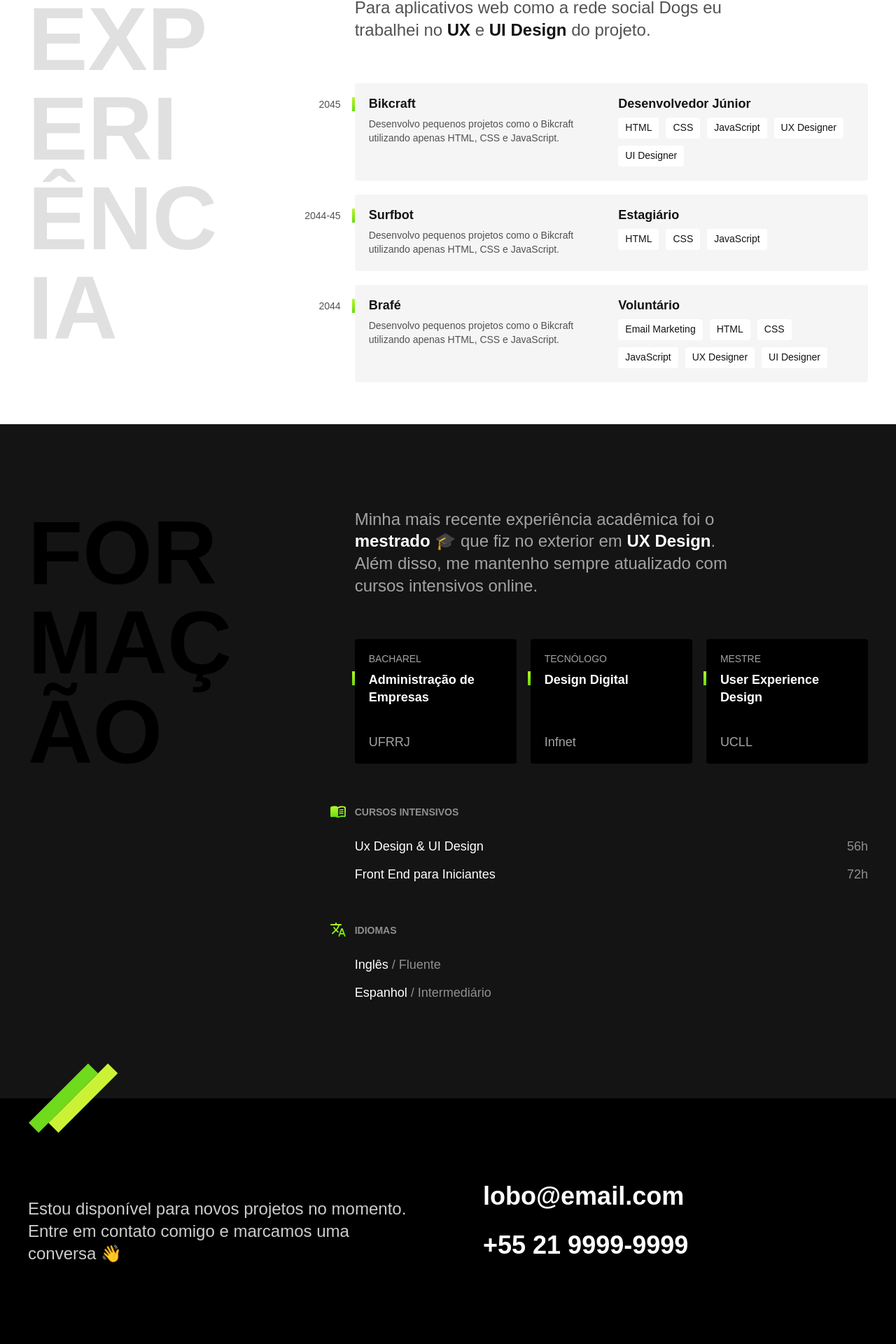
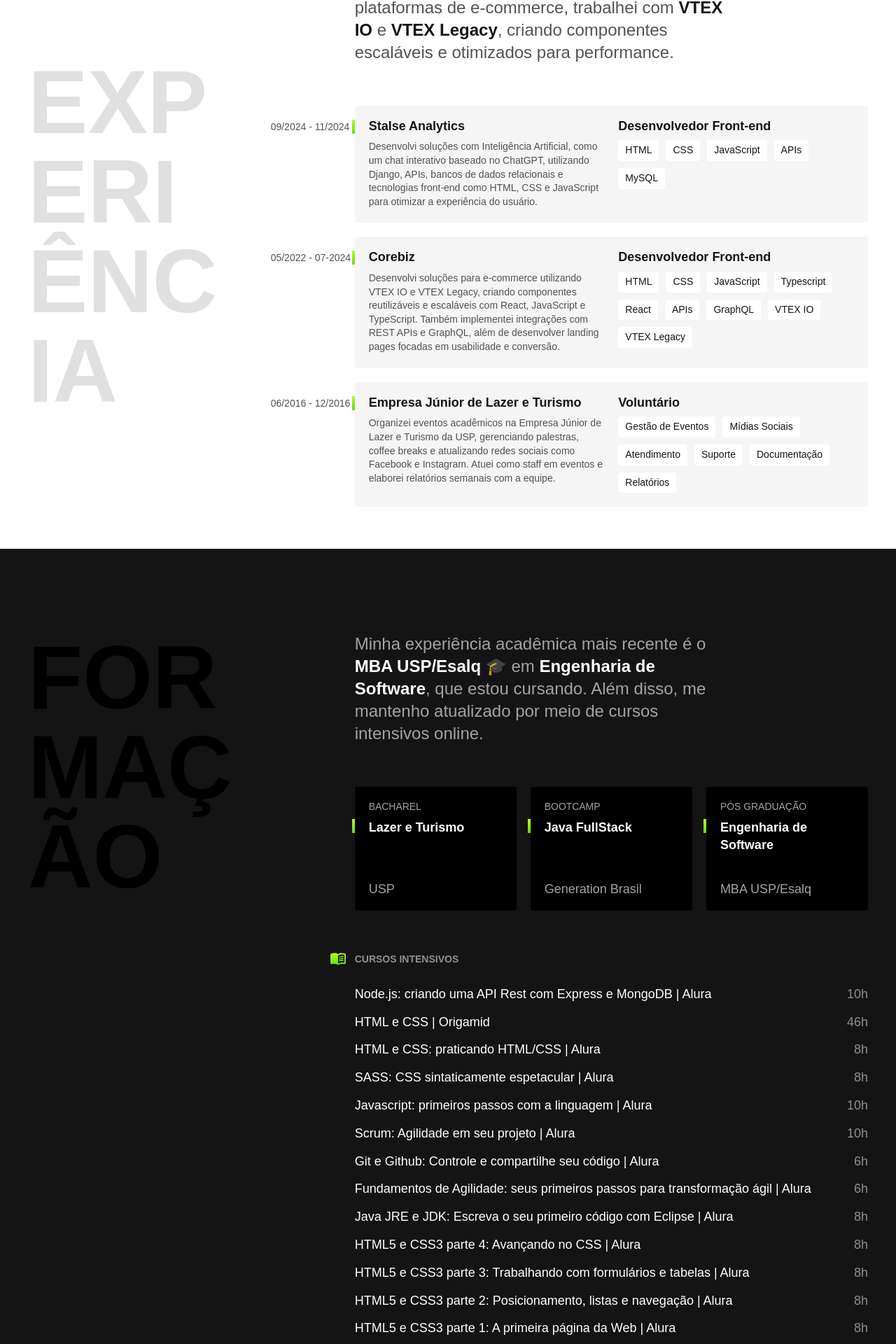
Before and after one commit to pmarsiglia93/portifilio-paulo-francisco-marsiglia, a React (Create React App) app: page / in a window 1280 px wide. Shown: the part 842-2762 px from the top of the page at 70% size. Built offline with nearby package versions, Linux system fonts and the light colour scheme.

Commit message:
ajustes no portifolio

```diff
--- a/src/components/Experiencia/Experiencia.css
+++ b/src/components/Experiencia/Experiencia.css
@@ -42,11 +42,12 @@
 .empresa-ano {
     position: absolute;
     top: 22px;
-    left: -100px;
+    left: -120px;
     color: #525252;
     font-size: 0.875rem;
     width: 80px;
-    text-align: right
+    text-align: right;
+    white-space: nowrap
 }
 
 .empresa-titulo {
--- a/src/components/Experiencia/Experiencia.js
+++ b/src/components/Experiencia/Experiencia.js
@@ -7,46 +7,52 @@
     <section className="container experiencia" id="experiencia" aria-label="Experiência">
       <h2 className="subtitulo">Experiência</h2>
       <div>
-        <p className="experiencia-texto">Desenvolvo pequenos projetos como o Bikcraft utilizando apenas <strong>HTML</strong>, <strong>CSS</strong> e <strong>JavaScript</strong>. Para aplicativos web como a rede social Dogs eu trabalhei no <strong>UX</strong> e <strong>UI Design</strong> do projeto.</p>
+        <p className="experiencia-texto">Desenvolvo interfaces dinâmicas e responsivas utilizando <strong>React</strong>, <strong>JavaScript</strong> e <strong>TypeScript</strong>. Para plataformas de e-commerce, trabalhei com <strong>VTEX IO</strong> e <strong>VTEX Legacy</strong>, criando componentes escaláveis e otimizados para performance.</p>
 
         <div className="empresa">
-          <span className="empresa-ano">2045</span>
-          <h3 className="empresa-titulo">Bikcraft</h3>
-          <span className="empresa-titulo">Desenvolvedor Júnior</span>
-          <p className="empresa-texto">Desenvolvo pequenos projetos como o Bikcraft utilizando apenas HTML, CSS e JavaScript.</p>
+          <span className="empresa-ano">09/2024 - 11/2024</span>
+          <h3 className="empresa-titulo">Stalse Analytics</h3>
+          <span className="empresa-titulo">Desenvolvedor Front-end</span>
+          <p className="empresa-texto">Desenvolvi soluções com Inteligência Artificial, como um chat interativo baseado no ChatGPT, utilizando Django, APIs, bancos de dados relacionais e tecnologias front-end como HTML, CSS e JavaScript para otimizar a experiência do usuário.</p>
           <ul className="empresa-habilidades">
             <li>HTML</li>
             <li>CSS</li>
             <li>JavaScript</li>
-            <li>UX Designer</li>
-            <li>UI Designer</li>
+            <li>APIs</li>
+            <li>MySQL</li>
           </ul>
         </div>
 
         <div className="empresa">
-          <span className="empresa-ano">2044-45</span>
-          <h3 className="empresa-titulo">Surfbot</h3>
-          <span className="empresa-titulo">Estagiário</span>
-          <p className="empresa-texto">Desenvolvo pequenos projetos como o Bikcraft utilizando apenas HTML, CSS e JavaScript.</p>
+          <span className="empresa-ano">05/2022 - 07-2024</span>
+          <h3 className="empresa-titulo">Corebiz</h3>
+          <span className="empresa-titulo">Desenvolvedor Front-end</span>
+          <p className="empresa-texto">Desenvolvi soluções para e-commerce utilizando VTEX IO e VTEX Legacy, criando componentes reutilizáveis e escaláveis com React, JavaScript e TypeScript. Também implementei integrações com REST APIs e GraphQL, além de desenvolver landing pages focadas em usabilidade e conversão.</p>
           <ul className="empresa-habilidades">
             <li>HTML</li>
             <li>CSS</li>
             <li>JavaScript</li>
+            <li>Typescript</li>
+            <li>React</li>
+            <li>APIs</li>
+            <li>GraphQL</li>
+            <li>VTEX IO</li>
+            <li>VTEX Legacy</li>
           </ul>
         </div>
 
         <div className="empresa">
-          <span className="empresa-ano">2044</span>
-          <h3 className="empresa-titulo">Brafé</h3>
+          <span className="empresa-ano">06/2016 - 12/2016</span>
+          <h3 className="empresa-titulo">Empresa Júnior de Lazer e Turismo</h3>
           <span className="empresa-titulo">Voluntário</span>
-          <p className="empresa-texto">Desenvolvo pequenos projetos como o Bikcraft utilizando apenas HTML, CSS e JavaScript.</p>
+          <p className="empresa-texto">Organizei eventos acadêmicos na Empresa Júnior de Lazer e Turismo da USP, gerenciando palestras, coffee breaks e atualizando redes sociais como Facebook e Instagram. Atuei como staff em eventos e elaborei relatórios semanais com a equipe.</p>
           <ul className="empresa-habilidades">
-            <li>Email Marketing</li>
-            <li>HTML</li>
-            <li>CSS</li>
-            <li>JavaScript</li>
-            <li>UX Designer</li>
-            <li>UI Designer</li>
+            <li>Gestão de Eventos</li>
+            <li>Mídias Sociais</li>
+            <li>Atendimento</li>
+            <li>Suporte</li>
+            <li>Documentação</li>
+            <li>Relatórios</li>
           </ul>
         </div>
       </div>
--- a/src/components/Footer/Footer.js
+++ b/src/components/Footer/Footer.js
@@ -8,10 +8,10 @@
       <div className="footer-container">
         <p className="footer-texto">Estou disponível para novos projetos no momento. Entre em contato comigo e marcamos uma conversa 👋</p>
         <ul className="footer-contato">
-          <li>lobo@email.com</li>
-          <li>+55 21 9999-9999</li>
+          <li>pmarsiglia93@gmail.com</li>
+          <li>+55 11 96572-7895</li>
         </ul>
-        <p className="footer-copy">Lobo. Alguns direitos reservados.</p>
+        <p className="footer-copy">Paulo Francisco Marsgilia. Alguns direitos reservados.</p>
       </div>
     </footer>
   );
--- a/src/components/Formacao/Formacao.js
+++ b/src/components/Formacao/Formacao.js
@@ -8,37 +8,55 @@
       <div className="formacao-container">
         <h2 className="subtitulo">Formação</h2>
         <div>
-          <p className="formacao-texto">Minha mais recente experiência acadêmica foi o <strong>mestrado</strong> 🎓 que fiz no exterior em <strong>UX Design</strong>. Além disso, me mantenho sempre atualizado com cursos intensivos online.</p>
+          <p className="formacao-texto">Minha experiência acadêmica mais recente é o <strong>MBA USP/Esalq</strong> 🎓 em <strong>Engenharia de Software</strong>, que estou cursando. Além disso, me mantenho atualizado por meio de cursos intensivos online.</p>
           <ul className="faculdade-lista">
             <li className="faculdade">
               <span className="faculdade-tipo">Bacharel</span>
-              <h3 className="faculdade-curso">Administração de Empresas</h3>
-              <span className="faculdade-instituicao">UFRRJ</span>
+              <h3 className="faculdade-curso">Lazer e Turismo</h3>
+              <span className="faculdade-instituicao">USP</span>
             </li>
             <li className="faculdade">
-              <span className="faculdade-tipo">Tecnólogo</span>
-              <h3 className="faculdade-curso">Design Digital</h3>
-              <span className="faculdade-instituicao">Infnet</span>
+              <span className="faculdade-tipo">Bootcamp</span>
+              <h3 className="faculdade-curso">Java FullStack</h3>
+              <span className="faculdade-instituicao">Generation Brasil</span>
             </li>
             <li className="faculdade">
-              <span className="faculdade-tipo">Mestre</span>
-              <h3 className="faculdade-curso">User Experience Design</h3>
-              <span className="faculdade-instituicao">UCLL</span>
+              <span className="faculdade-tipo">Pós Graduação</span>
+              <h3 className="faculdade-curso">Engenharia de Software</h3>
+              <span className="faculdade-instituicao">MBA USP/Esalq</span>
             </li>
           </ul>
           <div className="formacao-extra">
             <div className="cursos">
               <h3>Cursos intensivos</h3>
               <ul>
-                <li>Ux Design & UI Design <span>56h</span></li>
-                <li>Front End para Iniciantes <span>72h</span></li>
+                <li>Node.js: criando uma API Rest com Express e MongoDB | Alura  <span>10h</span></li>
+                <li>HTML e CSS | Origamid  <span>46h</span></li>
+                <li>HTML e CSS: praticando HTML/CSS | Alura  <span>8h</span></li>
+                <li>SASS: CSS sintaticamente espetacular | Alura  <span>8h</span></li>
+                <li>Javascript: primeiros passos com a linguagem | Alura  <span>10h</span></li>
+                <li>Scrum: Agilidade em seu projeto | Alura  <span>10h</span></li>
+                <li>Git e Github: Controle e compartilhe seu código | Alura  <span>6h</span></li>
+                <li>Fundamentos de Agilidade: seus primeiros passos para transformação ágil | Alura  <span>6h</span></li>
+                <li>Java JRE e JDK: Escreva o seu primeiro código com Eclipse | Alura  <span>8h</span></li>
+                <li>HTML5 e CSS3 parte 4: Avançando no CSS | Alura  <span>8h</span></li>
+                <li>HTML5 e CSS3 parte 3: Trabalhando com formulários e tabelas | Alura  <span>8h</span></li>
+                <li>HTML5 e CSS3 parte 2: Posicionamento, listas e navegação | Alura  <span>8h</span></li>
+                <li>HTML5 e CSS3 parte 1: A primeira página da Web | Alura  <span>8h</span></li>
+
+                <li>Git e Github | Curso em vídeo  <span>20h</span></li>
+                <li>Javascript | Curso em vídeo  <span>40h</span></li>
+                <li>HTML5 e CSS3 Modulo 1 | Curso em vídeo  <span>40h</span></li>
+                <li>Hardware | Curso em vídeo  <span>20h</span></li>
+                <li>Excel | Curso em vídeo  <span>40h</span></li>
+                <li>MySQL | Curso em vídeo <span>40h</span></li>
               </ul>
             </div>
             <div className="idiomas">
               <h3>Idiomas</h3>
               <ul>
-                <li>Inglês <span>/ Fluente</span></li>
-                <li>Espanhol <span>/ Intermediário</span></li>
+                <li>Inglês <span>/ Intermediário</span></li>
+                <li>Espanhol <span>/ Básico</span></li>
               </ul>
             </div>
           </div>
--- a/src/components/Introducao/Introducao.js
+++ b/src/components/Introducao/Introducao.js
@@ -8,8 +8,8 @@
     <main className="container introducao">
       <img src={perfil} alt="Lobo Cinza" />
       <div>
-        <h1>Desenvolvedor<br />Front End &<br /> UX/UI Designer</h1>
-        <p>Localizado no Rio de Janeiro 🏖</p>
+        <h1>Desenvolvedor<br />Front End <br /></h1>
+        <p>Localizado em São Paulo</p>
       </div>
     </main>
   );
```
